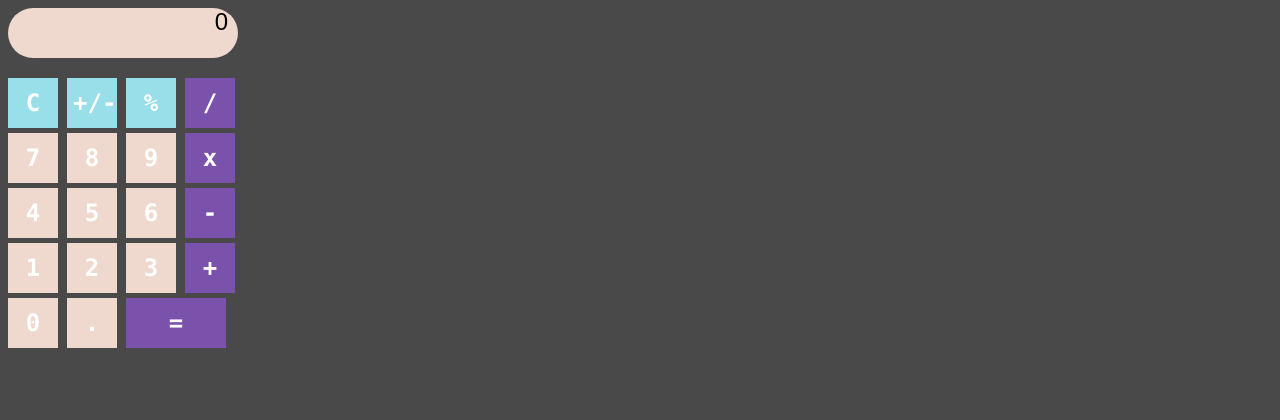
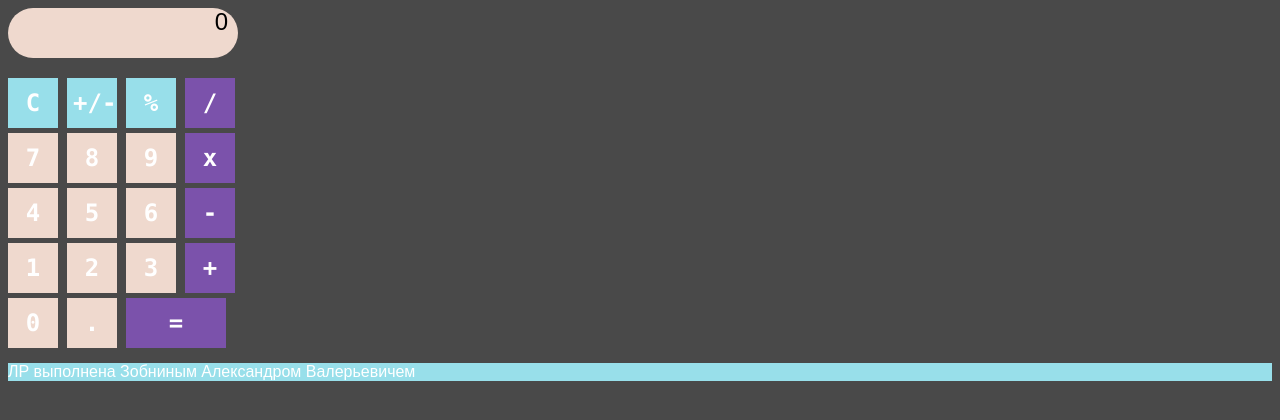
Before and after one commit to FiX1iN1iT/DNA_course, a plain HTML site: page calculator.html in a window 1280 px wide. Drawn offline with Linux system fonts and the light colour scheme.

Commit message:
lab1.9 done

```diff
--- a/calculator.html
+++ b/calculator.html
@@ -52,5 +52,6 @@
       </div>
     </div>
   </div>
+  <div class="footer">ЛР выполнена Зобниным Александром Валерьевичем</div>
 </body>
 </html>
--- a/main.css
+++ b/main.css
@@ -53,3 +53,10 @@
     font-family: Arial, Helvetica, sans-serif;
     border-radius: 34px;
   }
+
+  .footer {
+    background: #98DFEA;
+    color: #ffffff;
+    font-family: Arial, Helvetica, sans-serif;
+    margin-top: 15px;
+  }
```
